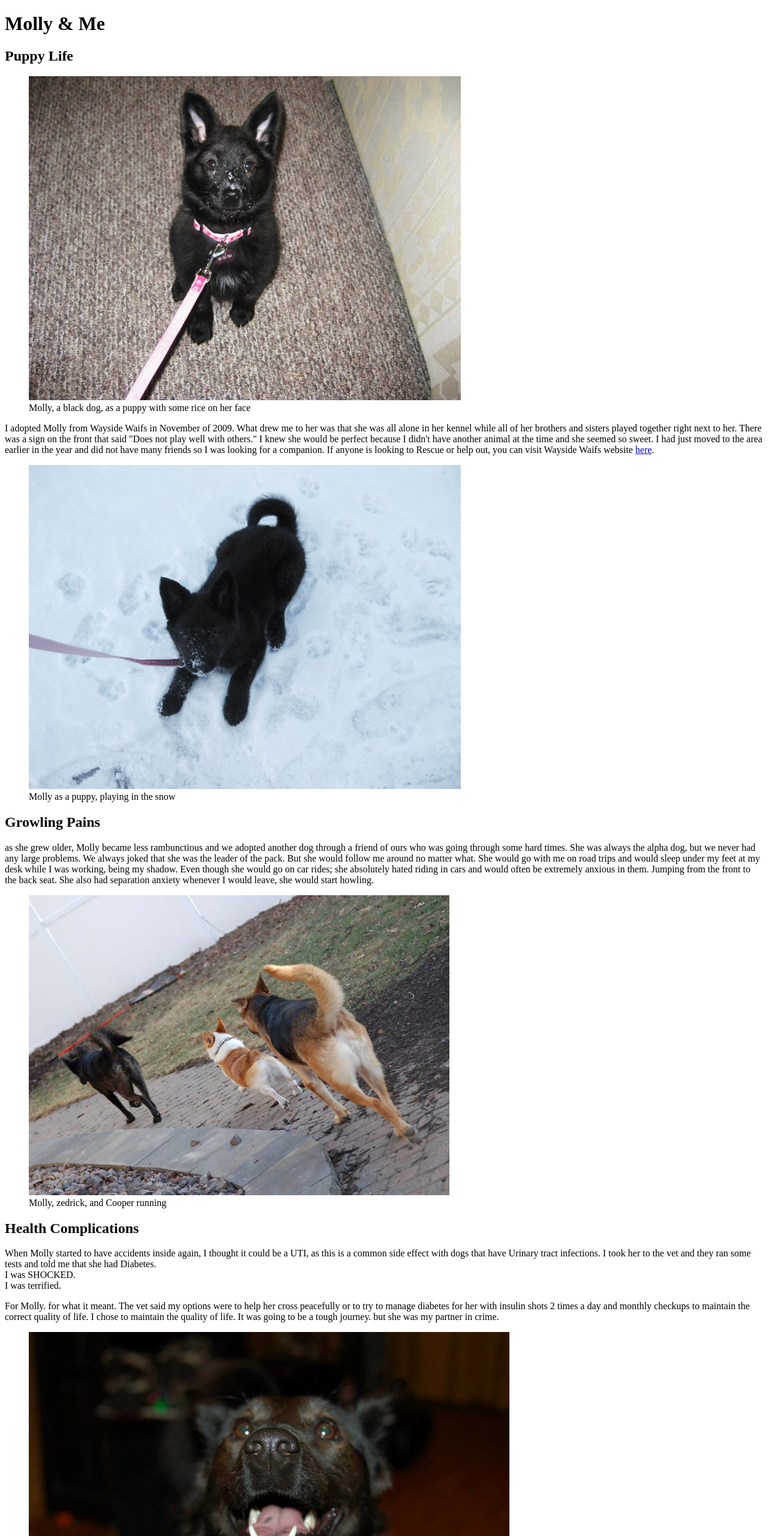
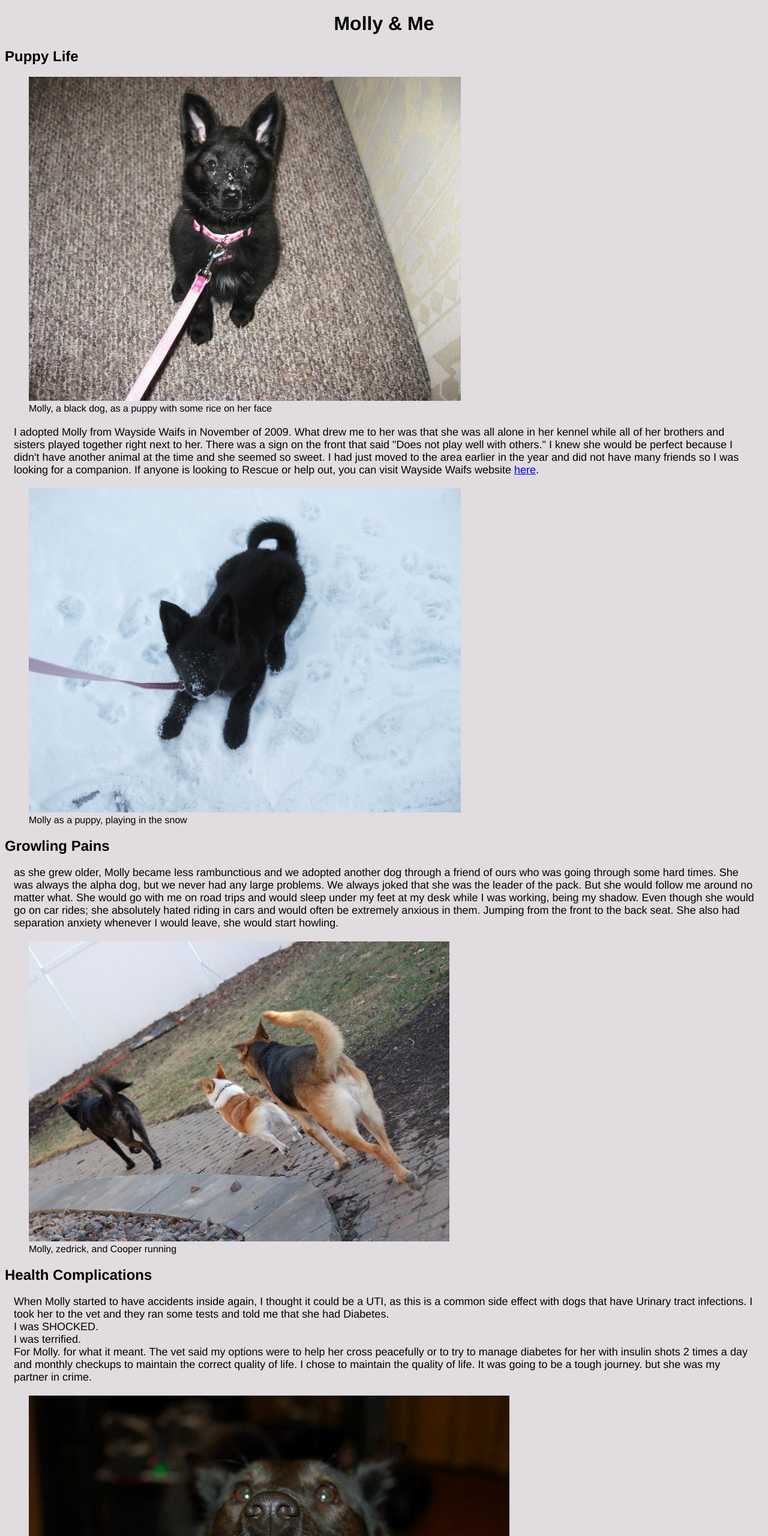
Before and after one commit to KC-LC101-June-21/assignment-4-html-me-something-krushme, a website: page index.html in a window 1280 px wide. Shown: the top 2560 px of the page at 60% size. Drawn offline with Linux system fonts and the light colour scheme.

Commit message:
update style sheet for basic requirements

```diff
--- a/index.html
+++ b/index.html
@@ -2,6 +2,7 @@
 <html>
    <head>
     <title>My life with Molly -Kelsie Rushton</title>
+    <link rel="stylesheet" href="styles.css">
    </head>
    <body>
       <!-- Write your HTML in this file! -->
@@ -43,13 +44,13 @@
          <article>
          <a name="haelth"></a>
          <h2>Health Complications</h2>
-         When Molly started to have accidents inside again, I thought it could be a UTI, as this is a common side effect with dogs that have Urinary tract infections. I took her to the vet and they ran some tests and told me that she had Diabetes.
+         <p>When Molly started to have accidents inside again, I thought it could be a UTI, as this is a common side effect with dogs that have Urinary tract infections. I took her to the vet and they ran some tests and told me that she had Diabetes.
          <br>
          I was SHOCKED.
          <br>
          I was terrified.
          <br>
-         <p>For Molly. for what it meant. The vet said my options were to help her cross peacefully or to try to manage diabetes for her with insulin shots 2 times a day and monthly checkups to maintain the correct quality of life.
+         For Molly. for what it meant. The vet said my options were to help her cross peacefully or to try to manage diabetes for her with insulin shots 2 times a day and monthly checkups to maintain the correct quality of life.
             I chose to maintain the quality of life. It was going to be a tough journey. but she was my partner in crime.
          </p>
          <figure>
@@ -63,7 +64,7 @@
          </article>
 
          <article>
-         <h2>Blindsided</h2>
+         <h2 id = "mainHeading">Blindsided</h2>
          <p> About 6 months into managing her care, Molly's eyes began to appear glossy. When I asked the doctor about them, they let me know that this was glaucoma. Molly was going blind.
             After about a year, Molly was effectively blind.
          </p>
@@ -108,8 +109,8 @@
 
       </main>
       <footer>
-         <p>Adppt; Don't shop.<br>
-         Kelsie Rushton - Molly &amp; Me<br>
+         <p id="testP" class="funParagraph">Adopt; Don't shop.</p>
+         <p>Kelsie Rushton - Molly &amp; Me<br>
          <a href="mailto:kelsieberninger@gmail.com">kelsieberninger@gmail.com</a></p>
 
       </footer>
--- a/styles.css
+++ b/styles.css
@@ -1 +1,27 @@
 /* Write your CSS here! */
+body {
+    background-color: #e0dce0;
+    display: black;
+    margin: 8px;
+    font-family: Helvetica;
+}
+
+#mainHeading {
+    color: red;
+}
+
+.funParagraph {
+    color: green;
+}
+
+p {
+    font-size: 18px;
+    margin-top: 20px;
+    margin-bottom: 20px;
+    margin-right: 15px;
+    margin-left: 15px;
+
+}
+header {
+    text-align: center;
+}
```
